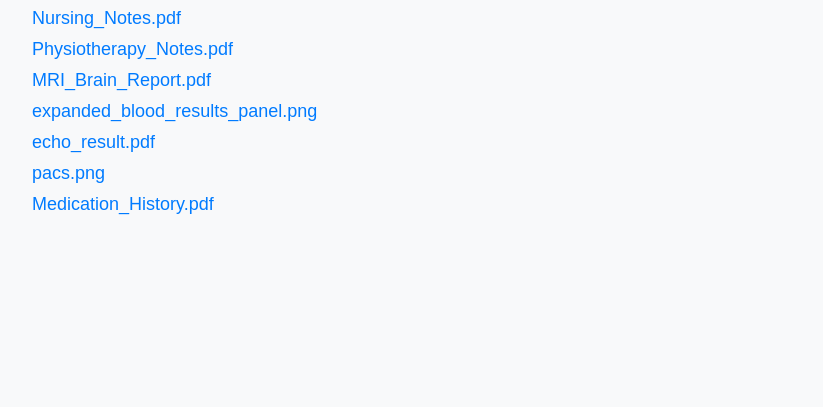
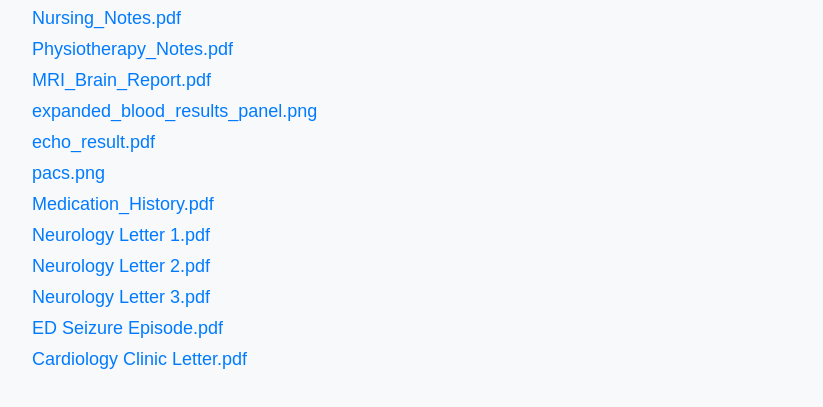
Before and after one commit to weepotty/ask-ehr, a plain HTML site: page index.html in a window 1280 px wide. Shown: the part 143-550 px from the top of the page, without its empty margins (8-831 px from the left). Drawn offline with Linux system fonts and the light colour scheme.

Commit message:
Update index.html

```diff
--- a/index.html
+++ b/index.html
@@ -46,6 +46,11 @@
         "echo_result.pdf",
         "pacs.png",
         "Medication_History.pdf",
+        "Neurology Letter 1.pdf",
+        "Neurology Letter 2.pdf",
+        "Neurology Letter 3.pdf",
+        "ED Seizure Episode.pdf",
+        "Cardiology Clinic Letter.pdf",
       ];
 
       const listContainer = document.getElementById("document-list");
```
